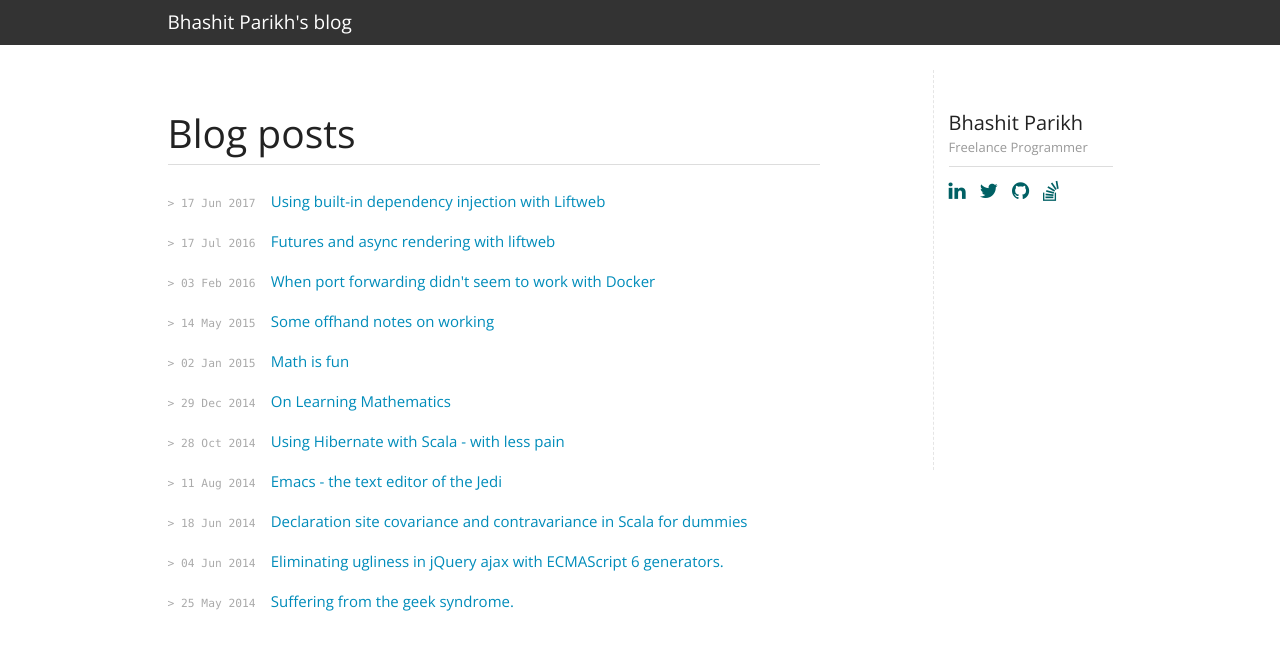
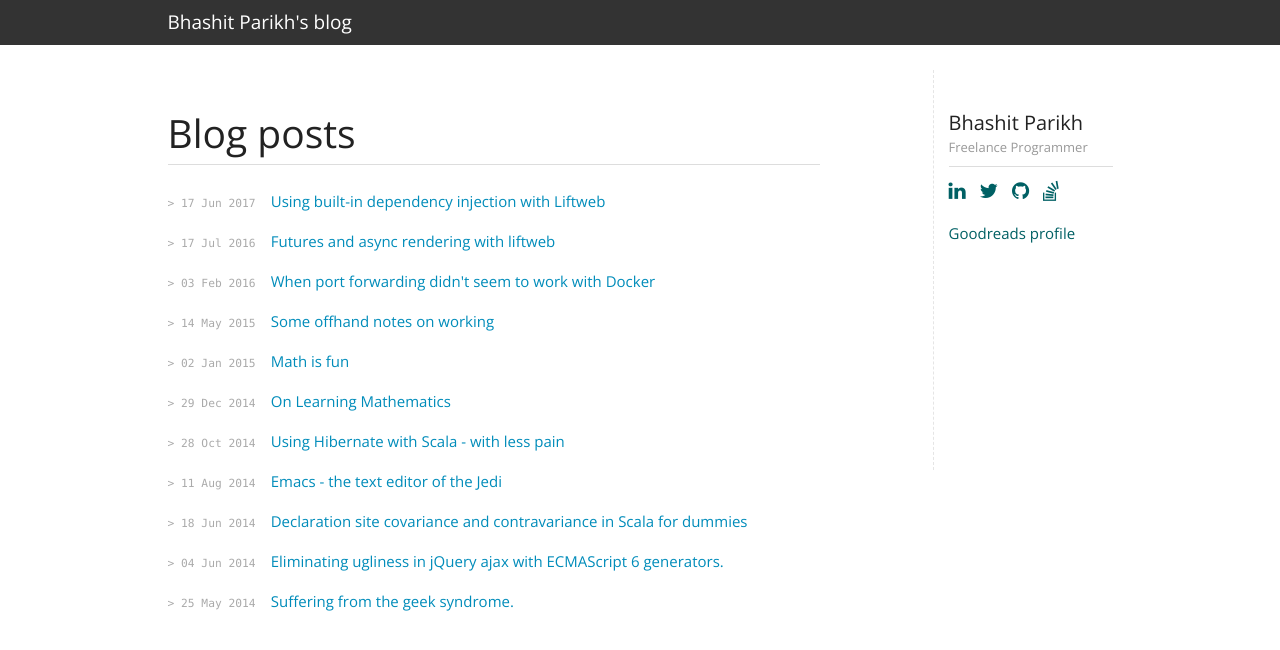
Before and after one commit to Bhashit/bhashit.github.io, a Jekyll site: the page built from index.html, in a window 1280 px wide. Shown: the top 650 px of the page. Built offline with Jekyll 4.4.1, drawn with Linux system fonts in a browser that asks for light colours.

Commit message:
Minor addition

```diff
--- a/_includes/about-box.html
+++ b/_includes/about-box.html
@@ -9,5 +9,6 @@
       <li><a href="https://github.com/Bhashit"><span class="fa fa-github fa-lg"></span></a></li>
       <li><a href="http://stackoverflow.com/users/1258479/bhashit-parikh"><span class="fa fa-stack-overflow fa-lg"></span></a></li>
     </ul>
+    <a href="https://www.goodreads.com/user/show/6805662-bhashit-parikh">Goodreads profile</a>
   </p>
 </section>
```
